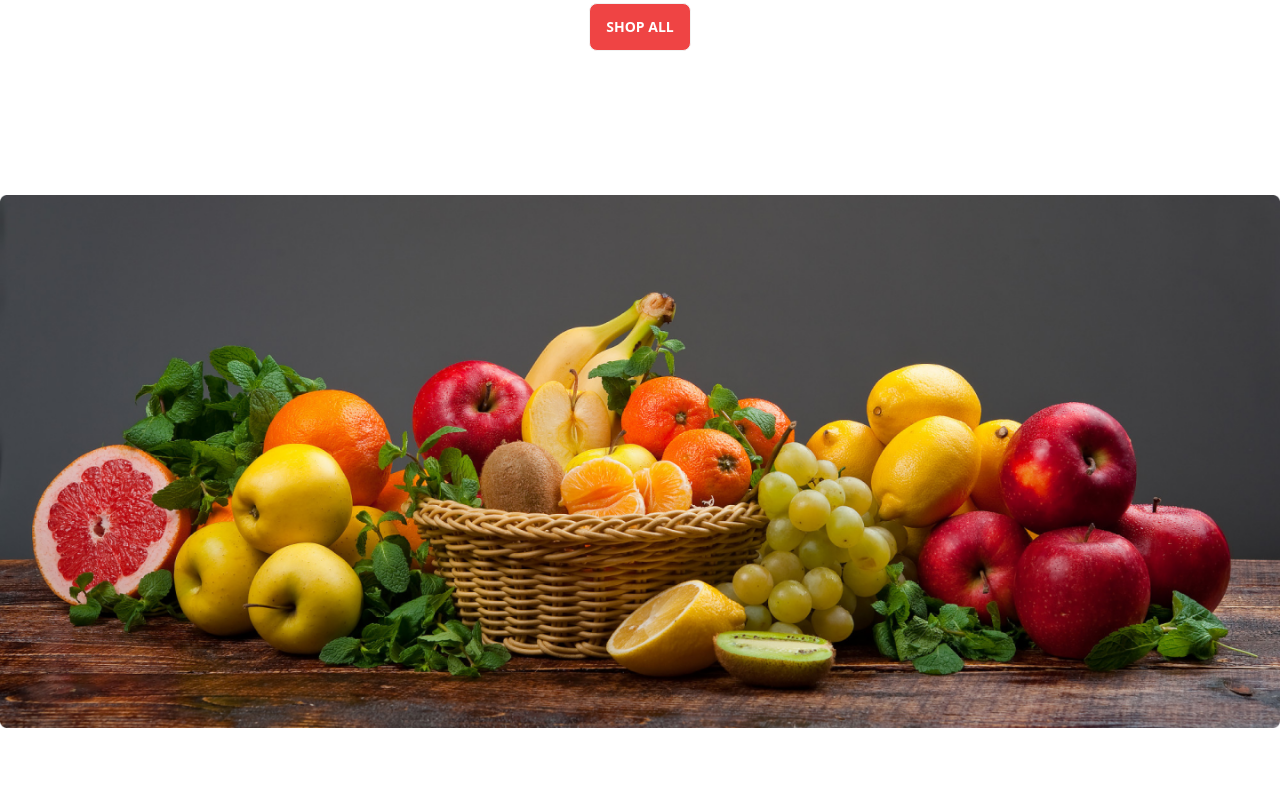
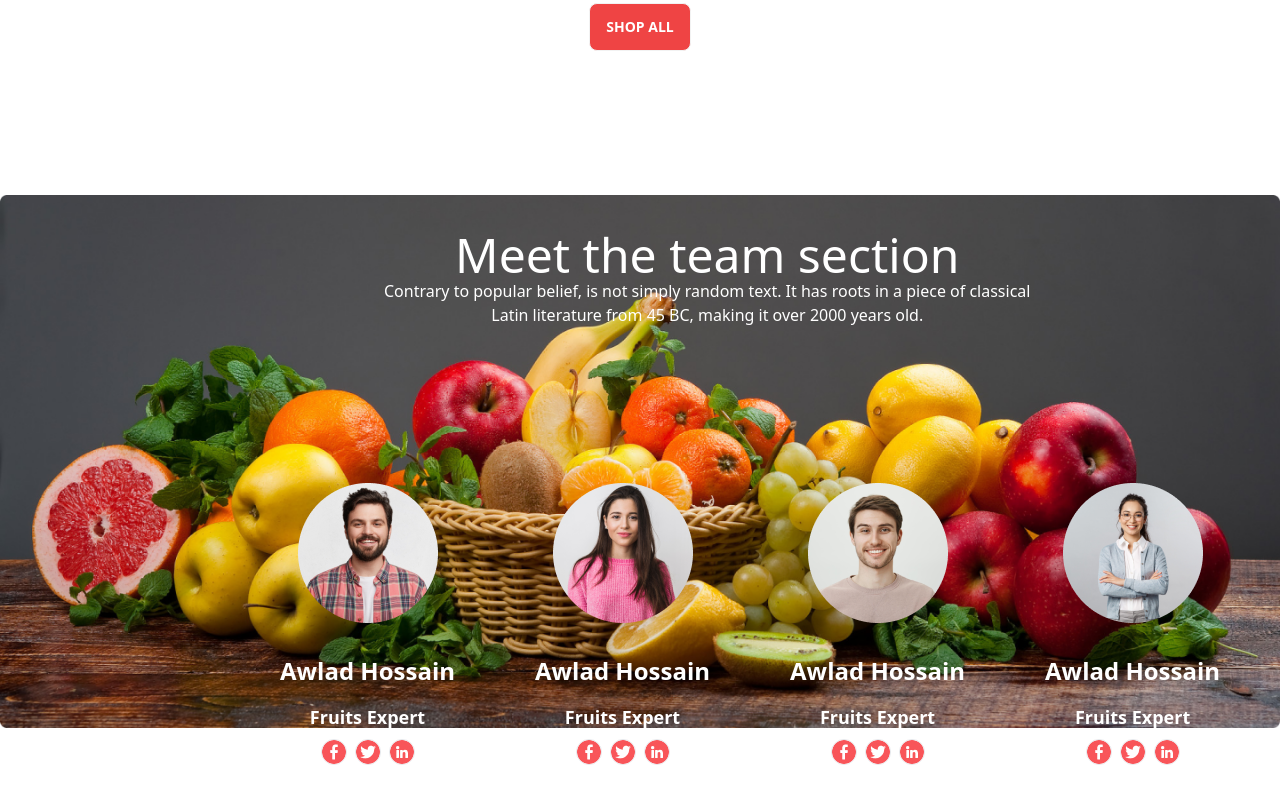
Before and after one commit to moshiurrahmansourave/Fruit-brust-assignment, a plain HTML site: page index.html in a window 1280 px wide. Shown: the part 2108-2912 px from the top of the page. Drawn offline with nearby package versions, Linux system fonts and the light colour scheme.

Commit message:
added section fatra

```diff
--- a/index.html
+++ b/index.html
@@ -283,9 +283,92 @@
             </div>
         </section>
         <!-- section noumber 2 -->
+
         <section>
+
+            <div class=" text-center absolute  text-white lg:ml-96 mt-9">
+                <h2 class="text-5xl font-medium">Meet the team section</h2>
+                <p>Contrary to popular belief, is not simply random text. It has roots in a piece of classical <br> Latin literature from 45 BC, making it over 2000 years old.</p>
+               </div>
+
+           <!-- cards -->
+            <div class="grid absolute gap-4  lg:grid-cols-4 md:px-2 md:grid-cols-2  sm:grid-cols-1 ml-60 mt-72">
+                <!-- first member -->
+                <div class="card   text-white">
+                    <figure><img class="" src="images/member1.png" alt="member1" /></figure>
+                    <div class="card-body">
+                        <h2 class="text-center font-semibold text-2xl">
+                            Awlad Hossain
+                        </h2>
+
+                        <div class="text-center mt-2">
+                            <h4 class="text-lg font-semibold ">Fruits Expert</h4>
+                        </div>
+                        <div class="icons flex justify-center gap-2">
+                            <a href=""> <img class="border rounded-full" src="images/icon/facebook 1.jpg" alt=""></a>
+                            <a href=""> <img class="border rounded-full" src="images/icon/twitter (1) 1.jpg" alt=""></a>
+                            <a href=""> <img class="border rounded-full" src="images/icon/linkedin 1.jpg" alt=""></a>
+                        </div>
+                    </div>
+                </div>
+                <!-- secound member -->
+                <div class="card   text-white">
+                    <figure><img class="" src="images/member2.png" alt="member1" /></figure>
+                    <div class="card-body">
+                        <h2 class="text-center font-semibold text-2xl">
+                            Awlad Hossain
+                        </h2>
+
+                        <div class="text-center mt-2">
+                            <h4 class="text-lg font-semibold ">Fruits Expert</h4>
+                        </div>
+                        <div class="icons flex justify-center gap-2">
+                            <a href=""> <img class="border rounded-full" src="images/icon/facebook 1.jpg" alt=""></a>
+                            <a href=""> <img class="border rounded-full" src="images/icon/twitter (1) 1.jpg" alt=""></a>
+                            <a href=""> <img class="border rounded-full" src="images/icon/linkedin 1.jpg" alt=""></a>
+                        </div>
+                    </div>
+                </div>
+                <!-- third member -->
+                <div class="card   text-white">
+                    <figure><img class="" src="images/member3.png" alt="member1" /></figure>
+                    <div class="card-body">
+                        <h2 class="text-center font-semibold text-2xl">
+                            Awlad Hossain
+                        </h2>
+
+                        <div class="text-center mt-2">
+                            <h4 class="text-lg font-semibold ">Fruits Expert</h4>
+                        </div>
+                        <div class="icons flex justify-center gap-2">
+                            <a href=""> <img class="border rounded-full" src="images/icon/facebook 1.jpg" alt=""></a>
+                            <a href=""> <img class="border rounded-full" src="images/icon/twitter (1) 1.jpg" alt=""></a>
+                            <a href=""> <img class="border rounded-full" src="images/icon/linkedin 1.jpg" alt=""></a>
+                        </div>
+                    </div>
+                </div>
+                <!-- forth member -->
+                <div class="card   text-white">
+                    <figure><img class="" src="images/member4.png" alt="member1" /></figure>
+                    <div class="card-body">
+                        <h2 class="text-center font-semibold text-2xl">
+                            Awlad Hossain
+                        </h2>
+
+                        <div class="text-center mt-2">
+                            <h4 class="text-lg font-semibold ">Fruits Expert</h4>
+                        </div>
+                        <div class="icons flex justify-center gap-2">
+                            <a href=""> <img class="border rounded-full" src="images/icon/facebook 1.jpg" alt=""></a>
+                            <a href=""> <img class="border rounded-full" src="images/icon/twitter (1) 1.jpg" alt=""></a>
+                            <a href=""> <img class="border rounded-full" src="images/icon/linkedin 1.jpg" alt=""></a>
+                        </div>
+                    </div>
+                </div>
+            </div>
+
             <div>
-                <img class="w-full my-36" src="images/banner1.png" alt="">
+                <img class="w-full  my-36" src="images/banner1.png" alt="">
             </div>
         </section>
     </main>
```
Also changed, not shown: images/icon/facebook 1.jpg (added), images/icon/linkedin 1.jpg (added), images/icon/twitter (1) 1.jpg (added).
